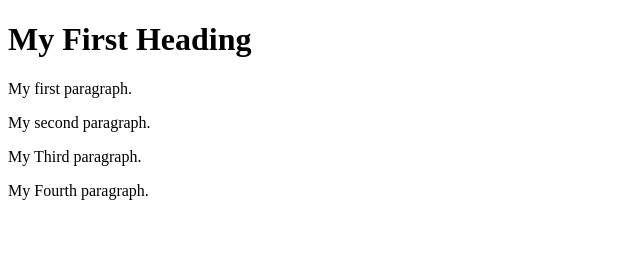
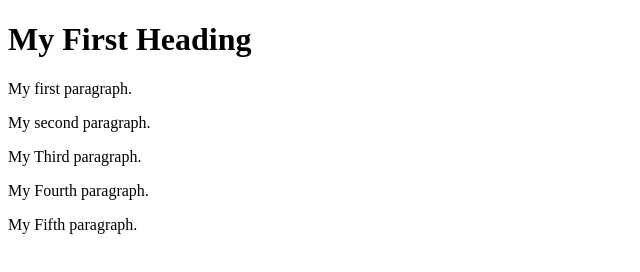
Before and after one commit to nexus-shailesh/Learning, a plain HTML site: page index.html in a window 1280 px wide. Shown: the whole page, without its empty margins (0-640 px from the left). Drawn offline with Linux system fonts and the light colour scheme.

Commit message:
new commit in newbarnch-1

```diff
--- a/index.html
+++ b/index.html
@@ -7,5 +7,6 @@
 <p>My second paragraph.</p>
 <p>My Third paragraph.</p>
 <p>My Fourth paragraph.</p>
+<p>My Fifth paragraph.</p>
 </body>
 </html>
```
